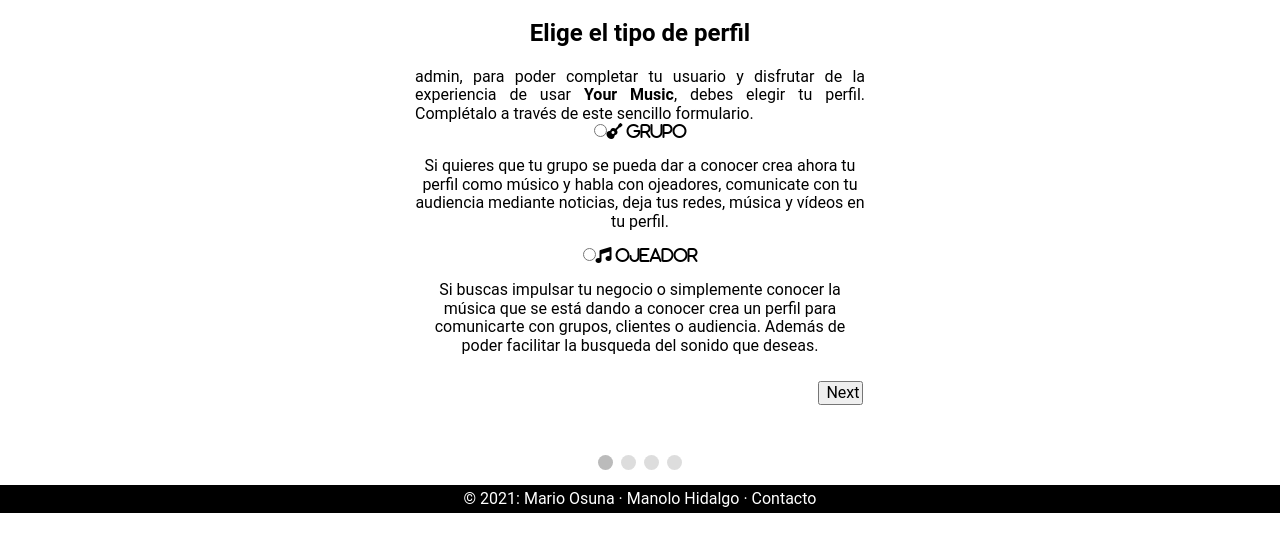
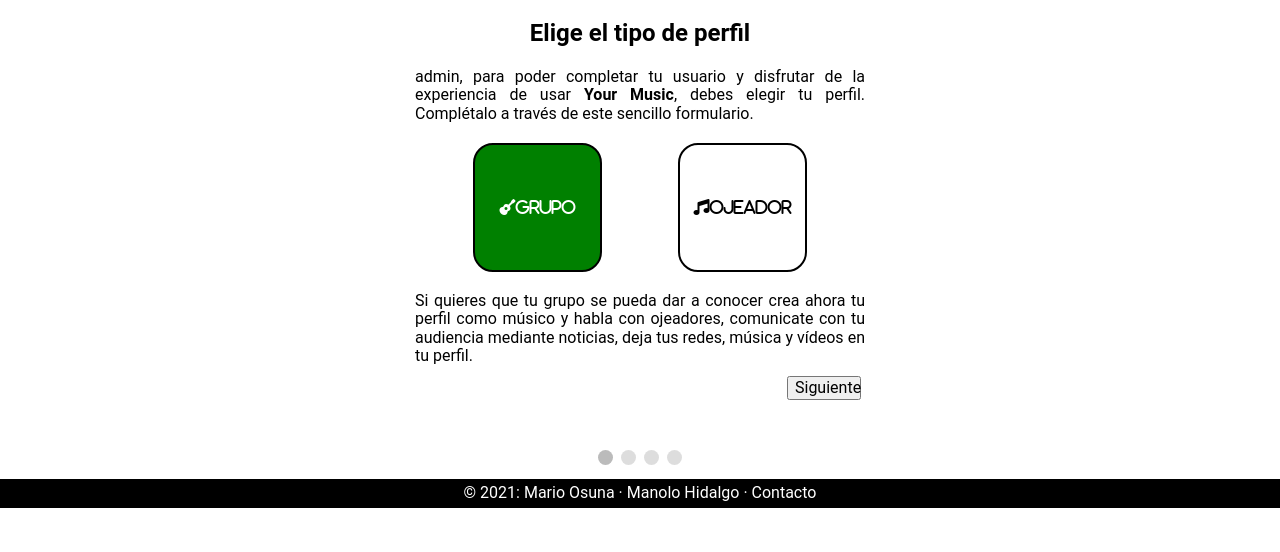
Before and after one commit to iesgrancapitan-proyectos/202021daw_junio_yourmusic-hipema-mario, a Django app: page /accounts/choose_profile/ in a window 1280 px wide. Shown: the part 205-757 px from the top of the page. Run offline with Django 3.2, Linux system fonts and the light colour scheme; a user stored in the database is signed in; data comes from the database, SQL or seed files in the repository; some libraries are stand-ins or nearby versions.

Commit message:
wizzard 2

```diff
--- a/accounts/templates/choose_profile.html
+++ b/accounts/templates/choose_profile.html
@@ -8,11 +8,26 @@
     {% csrf_token %}
     <!-- One "tab" for each step in the form: -->
     <div class="tab">
-        <label for="grupo"> <input type="radio" id="grupo" name="tipoProfile"><i class="fas fa-guitar"> GRUPO</i></label>
-        <p>Si quieres que tu grupo se pueda dar a conocer crea ahora tu perfil como músico y habla con ojeadores, comunicate con tu audiencia mediante noticias, deja tus redes, música y vídeos en tu perfil. </p>
-        <label for="ojeador"><input type="radio" id="ojeador" name="tipoProfile"><i class="fas fa-music"> OJEADOR</i></label>
-        <p>Si buscas impulsar tu negocio o simplemente conocer la música que se está dando a conocer crea un perfil para comunicarte con grupos, clientes o audiencia. Además de poder facilitar la busqueda del sonido que deseas.</p>
-
+        <div class="registro-botones">
+            <div>
+                <input type="radio" id="grupo" name="tipoProfile" hidden checked>
+                <label id = "registro-grupo" for="grupo" class="registro-marcado">
+                    <i class="fas fa-guitar">GRUPO</i>
+                </label>
+            </div>
+            <div>
+                <input type="radio" id="ojeador" name="tipoProfile" hidden>
+                <label for="ojeador" id = "registro-ojeador" class = "registro">
+                    <i class="fas fa-music">OJEADOR</i>
+                </label>
+            </div>
+        </div>
+        <div class="wizzard-parrafo" id="descripcionGrupo">
+            Si quieres que tu grupo se pueda dar a conocer crea ahora tu perfil como músico y habla con ojeadores, comunicate con tu audiencia mediante noticias, deja tus redes, música y vídeos en tu perfil.
+        </div>
+        <div class="descripcionWizzardOculto" id="descripcionOjeador">
+            Si buscas impulsar tu negocio o simplemente conocer la música que se está dando a conocer crea un perfil para comunicarte con grupos, clientes o audiencia. Además de poder facilitar la busqueda del sonido que deseas.
+        </div>
     </div>
     <div id="grupos" class="tab">Información básica:
         <p><input type="text" name="nombre" placeholder="Name..." oninput="this.className = ''"></p>
@@ -25,22 +40,10 @@
         <p><input placeholder="E-mail..." oninput="this.className = ''"></p>
         <p><input placeholder="Phone..." oninput="this.className = ''"></p>
     </div>
-
-    <div class="tab">Birthday:
-        <p><input placeholder="dd" oninput="this.className = ''"></p>
-        <p><input placeholder="mm" oninput="this.className = ''"></p>
-        <p><input placeholder="yyyy" oninput="this.className = ''"></p>
-    </div>
-
-    <div class="tab">Login Info:
-        <p><input placeholder="Username..." oninput="this.className = ''"></p>
-        <p><input placeholder="Password..." oninput="this.className = ''"></p>
-    </div>
-
     <div style="overflow:auto;">
         <div style="float:right;">
-            <button type="button" id="prevBtn" onclick="nextPrev(-1)">Previous</button>
-            <button type="button" id="nextBtn" onclick="nextPrev(1)">Next</button>
+            <button type="button" id="prevBtn">Anterior</button>
+            <button type="button" id="nextBtn">Siguiente</button>
         </div>
     </div>
 
--- a/static/css/style.css
+++ b/static/css/style.css
@@ -915,3 +915,53 @@ input.invalid {
 .step.finish {
   background-color: #04AA6D;
 }
+
+.descripcionWizzardOculto {
+  display: none;
+}
+
+.registro-botones {
+  display: grid;
+  grid-template-columns: repeat(2, 1fr);
+  margin: 20px;
+}
+
+.registro-marcado {
+  border: 2px solid black;
+  background-color: green;
+  color: white;
+  width: 125px;
+  display: flex;
+  margin: auto;
+  height: 125px;
+  text-align: center;
+  align-items: center;
+  border-radius: 20px;
+}
+
+.registro-marcado i {
+  margin: auto;
+}
+
+.registro-marcado:hover {
+  background-color: #888888;
+}
+
+.registro {
+  border: 2px solid black;
+  width: 125px;
+  display: flex;
+  margin: auto;
+  height: 125px;
+  text-align: center;
+  align-items: center;
+  border-radius: 20px;
+}
+
+.registro i {
+  margin: auto;
+}
+
+.registro:hover {
+  background-color: #888888;
+}
--- a/static/css/style.sass
+++ b/static/css/style.sass
@@ -770,3 +770,41 @@ input.invalid
 
 .step.finish
     background-color: #04AA6D
+
+.descripcionWizzardOculto
+  display: none
+
+.registro-botones
+  display: grid
+  grid-template-columns: repeat(2, 1fr)
+  margin: 20px
+
+.registro-marcado
+  border: 2px solid black
+  background-color: green
+  color: white
+  width: 125px
+  display: flex
+  margin: auto
+  height: 125px
+  text-align: center
+  align-items: center
+  border-radius: 20px
+  i
+    margin: auto
+  &:hover
+    background-color: #888888
+
+.registro
+  border: 2px solid black
+  width: 125px
+  display: flex
+  margin: auto
+  height: 125px
+  text-align: center
+  align-items: center
+  border-radius: 20px
+  i
+    margin: auto
+  &:hover
+    background-color: #888888
--- a/static/js/choose_profile.js
+++ b/static/js/choose_profile.js
@@ -4,30 +4,58 @@
 
 document.addEventListener("DOMContentLoaded", function (){
     let currentTab = 0; // Current tab is set to be the first tab (0)
+    let x = document.getElementsByClassName("tab");
+    let prevBtn = document.getElementById("prevBtn");
+    let nextBtn = document.getElementById("nextBtn");
+    let grupo = document.getElementById("registro-grupo");
+    let ojeador = document.getElementById("registro-ojeador");
+    let inputGrupo = document.getElementById("grupo");
+    let inputOjeador = document.getElementById("ojeador");
+    let descripcionGrupo = document.getElementById("descripcionGrupo");
+    let descripcionOjeador = document.getElementById("descripcionOjeador");
+
+
     showTab(currentTab); // Display the current tab
 
+    prevBtn.addEventListener("click", () => nextPrev(-1));
+    nextBtn.addEventListener("click", () => nextPrev(1));
+    grupo.addEventListener("click", () => marcarOpcion(1));
+    ojeador.addEventListener("click", () => marcarOpcion(-1));
+
+    function marcarOpcion(n) {
+        if (n == 1){
+            inputGrupo.checked = true;
+            grupo.className = "registro-marcado";
+            ojeador.className = "registro";
+            descripcionGrupo.className = "wizzard-parrafo";
+            descripcionOjeador.className = "descripcionWizzardOculto";
+        } else {
+            inputOjeador.checked = true;
+            grupo.className = "registro";
+            ojeador.className = "registro-marcado";
+            descripcionGrupo.className = "descripcionWizzardOculto";
+            descripcionOjeador.className = "wizzard-parrafo";
+        }
+    }
+
     function showTab(n) {
-        // This function will display the specified tab of the form ...
-        let x = document.getElementsByClassName("tab");
         x[n].style.display = "block";
         // ... and fix the Previous/Next buttons:
         if (n == 0) {
-            document.getElementById("prevBtn").style.display = "none";
+            prevBtn.style.display = "none";
         } else {
-            document.getElementById("prevBtn").style.display = "inline";
+            prevBtn.style.display = "inline";
         }
         if (n == (x.length - 1)) {
-            document.getElementById("nextBtn").innerHTML = "Submit";
+            nextBtn.innerHTML = "Enviar";
         } else {
-            document.getElementById("nextBtn").innerHTML = "Next";
+            nextBtn.innerHTML = "Siguiente";
         }
         // ... and run a function that displays the correct step indicator:
         fixStepIndicator(n)
     }
 
     function nextPrev(n) {
-        // This function will figure out which tab to display
-        let x = document.getElementsByClassName("tab");
         // Exit the function if any field in the current tab is invalid:
         if (n == 1 && !validateForm()) return false;
         // Hide the current tab:
@@ -46,9 +74,8 @@ document.addEventListener("DOMContentLoaded", function (){
 
     function validateForm() {
         // This function deals with validation of the form fields
-        let x, y, i, valid = true;
-        x = document.getElementsByClassName("tab");
-        y = x[currentTab].getElementsByTagName("input");
+        let valid = true;
+        let y = x[currentTab].getElementsByTagName("input");
         // A loop that checks every input field in the current tab:
         for (i = 0; i < y.length; i++) {
             // If a field is empty...
@@ -68,11 +95,11 @@ document.addEventListener("DOMContentLoaded", function (){
 
     function fixStepIndicator(n) {
         // This function removes the "active" class of all steps...
-        let i, x = document.getElementsByClassName("step");
-        for (i = 0; i < x.length; i++) {
-            x[i].className = x[i].className.replace(" active", "");
+        let z = document.getElementsByClassName("step");
+        for (i = 0; i < z.length; i++) {
+            z[i].className = z[i].className.replace(" active", "");
         }
         //... and adds the "active" class to the current step:
-        x[n].className += " active";
+        z[n].className += " active";
     }
 });
```
Also changed, not shown: static/css/style.min.css.
